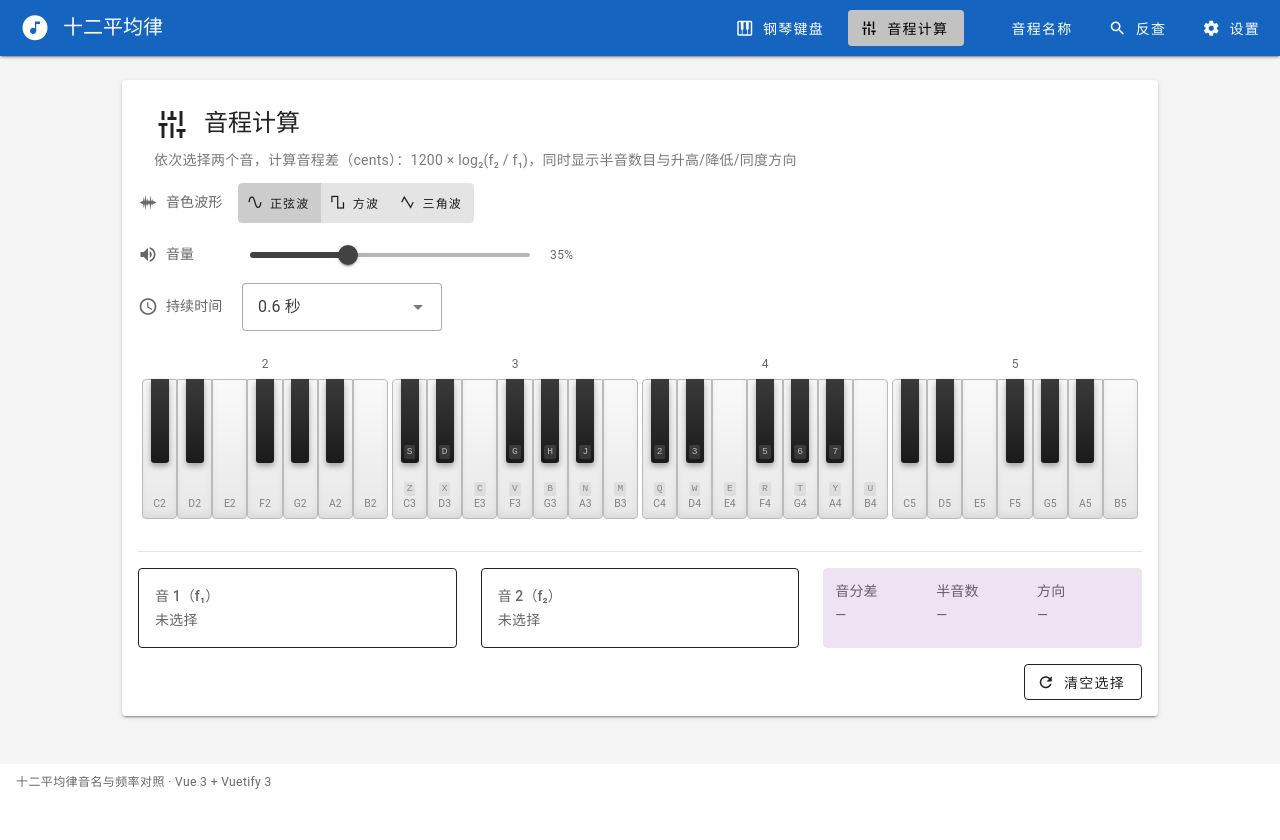
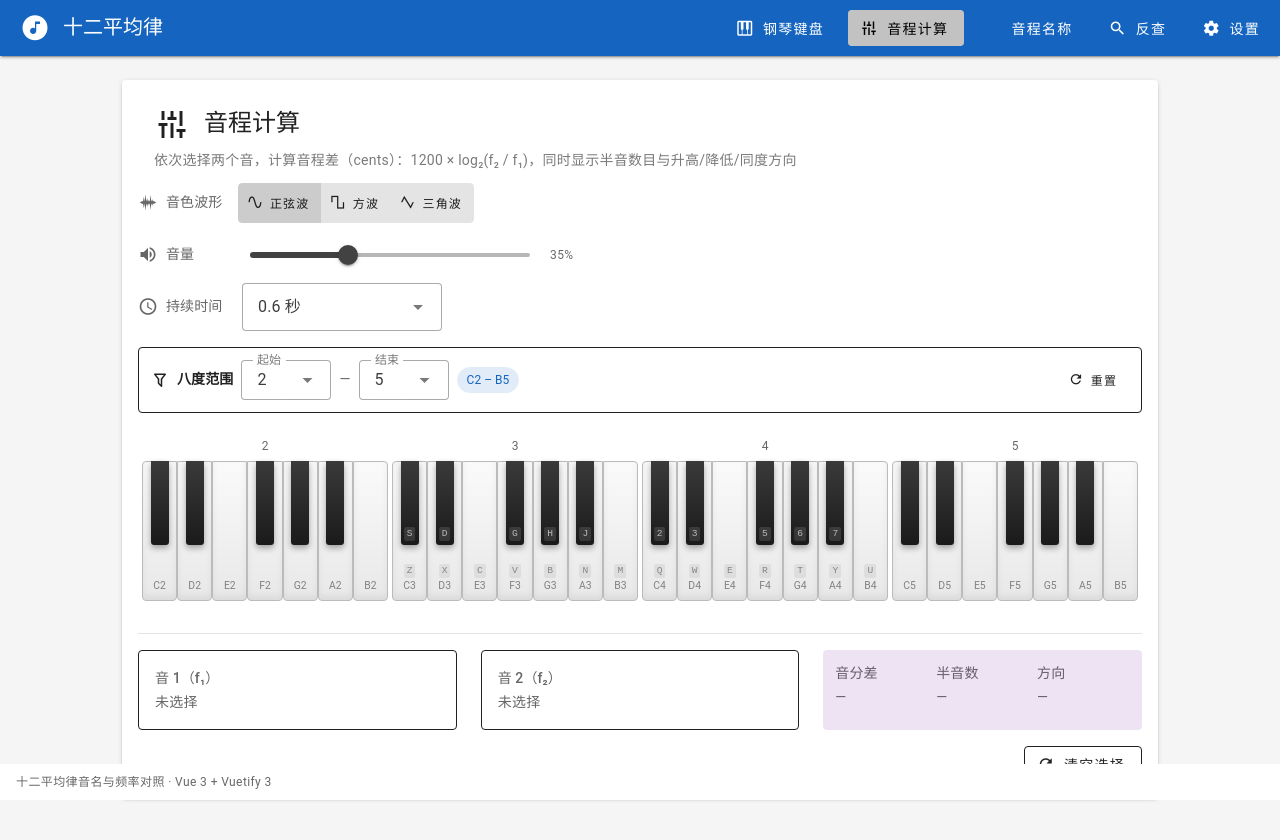
Before and after one commit to LcjGitHub/label-6125, a Vue app: page /interval in a window 1280 px wide. Shown: the top 840 px of the page. Before the commit the page ends 800 px from the top, so only its background shows below. Built offline with nearby package versions, Linux system fonts and the light colour scheme.

Commit message:
.913020344866380:776c4e868e8c792296f11f5bc38e7656_6a2bcbdd36d898ac98c46aa7.6a2bcbde36d898ac98c46aa9.6a2bcbde7db10e89f7558c75:Trae CN.T(2026/6/12 17:05:34)

```diff
--- a/src/components/PianoKeyboard.vue
+++ b/src/components/PianoKeyboard.vue
@@ -17,6 +17,8 @@ const props = defineProps<{
   compact?: boolean
   baseMidi?: number
   enableKeyboard?: boolean
+  startOctave?: number
+  endOctave?: number
 }>()
 
 const emit = defineEmits<{
@@ -24,7 +26,9 @@ const emit = defineEmits<{
   octaveChange: [baseMidi: number]
 }>()
 
-const octaves = computed(() => buildOctaveLayouts(props.notes))
+const octaves = computed(() =>
+  buildOctaveLayouts(props.notes, props.startOctave, props.endOctave),
+)
 
 const currentBaseMidi = computed(() => props.baseMidi ?? DEFAULT_BASE_MIDI)
 const shortcutLabels = computed(() => getShortcutLabels(currentBaseMidi.value))
--- a/src/stores/notes.ts
+++ b/src/stores/notes.ts
@@ -11,11 +11,16 @@ const DEFAULT_BASE_FREQUENCY = 440
 const DEFAULT_WAVEFORM: WaveformType = 'sine'
 const DEFAULT_VOLUME = 0.35
 const DEFAULT_DURATION = 0.6
+const DEFAULT_START_OCTAVE = 2
+const DEFAULT_END_OCTAVE = 5
 const WAVEFORM_STORAGE_KEY = 'waveform'
 const VOLUME_STORAGE_KEY = 'volume'
 const DURATION_STORAGE_KEY = 'duration'
+const START_OCTAVE_STORAGE_KEY = 'startOctave'
+const END_OCTAVE_STORAGE_KEY = 'endOctave'
 const VALID_WAVEFORMS: readonly WaveformType[] = ['sine', 'square', 'triangle']
 const VALID_DURATIONS: readonly number[] = [0.2, 0.4, 0.6, 1.0, 1.5, 2.0]
+const AVAILABLE_OCTAVES: readonly number[] = [2, 3, 4, 5]
 
 function isValidWaveform(value: unknown): value is WaveformType {
   return typeof value === 'string' && VALID_WAVEFORMS.includes(value as WaveformType)
@@ -44,6 +49,20 @@ function getStoredDuration(): number {
   return isValidDuration(stored) ? stored : DEFAULT_DURATION
 }
 
+function isValidOctave(value: unknown): value is number {
+  return typeof value === 'number' && AVAILABLE_OCTAVES.includes(value)
+}
+
+function getStoredStartOctave(): number {
+  const stored = getStorageItem<unknown>(START_OCTAVE_STORAGE_KEY, DEFAULT_START_OCTAVE)
+  return isValidOctave(stored) ? stored : DEFAULT_START_OCTAVE
+}
+
+function getStoredEndOctave(): number {
+  const stored = getStorageItem<unknown>(END_OCTAVE_STORAGE_KEY, DEFAULT_END_OCTAVE)
+  return isValidOctave(stored) ? stored : DEFAULT_END_OCTAVE
+}
+
 export const useNotesStore = defineStore('notes', () => {
   const baseFrequency = ref<number>(DEFAULT_BASE_FREQUENCY)
   const notes = ref<Note[]>(recalculateAllFrequencies(baseFrequency.value))
@@ -54,6 +73,8 @@ export const useNotesStore = defineStore('notes', () => {
   const waveform = ref<WaveformType>(getStoredWaveform())
   const volume = ref<number>(getStoredVolume())
   const duration = ref<number>(getStoredDuration())
+  const startOctave = ref<number>(getStoredStartOctave())
+  const endOctave = ref<number>(getStoredEndOctave())
 
   watch(waveform, (newWaveform) => {
     setStorageItem(WAVEFORM_STORAGE_KEY, newWaveform)
@@ -65,6 +86,20 @@ export const useNotesStore = defineStore('notes', () => {
 
   watch(duration, (newDuration) => {
     setStorageItem(DURATION_STORAGE_KEY, newDuration)
+  })
+
+  watch(startOctave, (newStartOctave) => {
+    setStorageItem(START_OCTAVE_STORAGE_KEY, newStartOctave)
+    if (endOctave.value < newStartOctave) {
+      endOctave.value = newStartOctave
+    }
+  })
+
+  watch(endOctave, (newEndOctave) => {
+    setStorageItem(END_OCTAVE_STORAGE_KEY, newEndOctave)
+    if (startOctave.value > newEndOctave) {
+      startOctave.value = newEndOctave
+    }
   })
 
   function updateNoteReferences() {
@@ -208,6 +243,34 @@ export const useNotesStore = defineStore('notes', () => {
     }
   }
 
+  /**
+   * 设置起始八度
+   * @param value 起始八度值
+   */
+  function setStartOctave(value: number) {
+    if (AVAILABLE_OCTAVES.includes(value)) {
+      startOctave.value = value
+    }
+  }
+
+  /**
+   * 设置结束八度
+   * @param value 结束八度值
+   */
+  function setEndOctave(value: number) {
+    if (AVAILABLE_OCTAVES.includes(value)) {
+      endOctave.value = value
+    }
+  }
+
+  /**
+   * 重置八度范围为默认值（全部四个八度）
+   */
+  function resetOctaveRange() {
+    startOctave.value = DEFAULT_START_OCTAVE
+    endOctave.value = DEFAULT_END_OCTAVE
+  }
+
   return {
     baseFrequency,
     notes,
@@ -222,7 +285,10 @@ export const useNotesStore = defineStore('notes', () => {
     waveform,
     volume,
     duration,
+    startOctave,
+    endOctave,
     validDurations: VALID_DURATIONS,
+    availableOctaves: AVAILABLE_OCTAVES,
     setActiveNote,
     selectIntervalNote,
     clearIntervalSelection,
@@ -234,5 +300,8 @@ export const useNotesStore = defineStore('notes', () => {
     setWaveform,
     setVolume,
     setDuration,
+    setStartOctave,
+    setEndOctave,
+    resetOctaveRange,
   }
 })
--- a/src/utils/keyboard.ts
+++ b/src/utils/keyboard.ts
@@ -31,12 +31,20 @@ function parsePitchClass(name: string): string {
 /**
  * 将 C2–B5 音名列表组织为钢琴键盘八度布局
  * @param notes 音名数据
+ * @param startOctave 起始八度（包含），默认不限制
+ * @param endOctave 结束八度（包含），默认不限制
  */
-export function buildOctaveLayouts(notes: Note[]): OctaveLayout[] {
+export function buildOctaveLayouts(
+  notes: Note[],
+  startOctave?: number,
+  endOctave?: number,
+): OctaveLayout[] {
   const byOctave = new Map<number, Note[]>()
 
   for (const note of notes) {
     const octave = parseOctave(note.name)
+    if (startOctave !== undefined && octave < startOctave) continue
+    if (endOctave !== undefined && octave > endOctave) continue
     const group = byOctave.get(octave) ?? []
     group.push(note)
     byOctave.set(octave, group)
--- a/src/views/IntervalView.vue
+++ b/src/views/IntervalView.vue
@@ -10,7 +10,7 @@ import { playTone } from '@/utils/audio'
 import { formatCents, formatSemitones, formatDirection } from '@/utils/interval'
 
 const notesStore = useNotesStore()
-const { notes, selectedNote1, selectedNote2, centsDifference, semitoneCount, intervalDirection, waveform, volume, duration } =
+const { notes, selectedNote1, selectedNote2, centsDifference, semitoneCount, intervalDirection, waveform, volume, duration, startOctave, endOctave, availableOctaves } =
   storeToRefs(notesStore)
 
 const selectedMidis = computed(() => {
@@ -49,9 +49,53 @@ async function handleKeyClick(note: Note) {
 
           <AudioSettings class="mb-4" />
 
+          <v-card variant="outlined" class="pa-3 mb-4">
+            <div class="d-flex align-center flex-wrap ga-2">
+              <v-icon size="18">
+                mdi-filter-outline
+              </v-icon>
+              <span class="text-subtitle-2 font-weight-bold">八度范围</span>
+              <v-select
+                v-model="startOctave"
+                :items="availableOctaves"
+                label="起始"
+                density="compact"
+                variant="outlined"
+                hide-details
+                style="max-width: 90px;"
+                @update:model-value="notesStore.setStartOctave($event)"
+              />
+              <span class="text-body-2 text-medium-emphasis">—</span>
+              <v-select
+                v-model="endOctave"
+                :items="availableOctaves"
+                label="结束"
+                density="compact"
+                variant="outlined"
+                hide-details
+                style="max-width: 90px;"
+                @update:model-value="notesStore.setEndOctave($event)"
+              />
+              <v-chip size="small" variant="tonal" color="primary">
+                C{{ startOctave }} – B{{ endOctave }}
+              </v-chip>
+              <v-spacer />
+              <v-btn
+                size="small"
+                variant="text"
+                prepend-icon="mdi-refresh"
+                @click="notesStore.resetOctaveRange()"
+              >
+                重置
+              </v-btn>
+            </div>
+          </v-card>
+
           <PianoKeyboard
             :notes="notes"
             :selected-midis="selectedMidis"
+            :start-octave="startOctave"
+            :end-octave="endOctave"
             @key-click="handleKeyClick"
           />
 
--- a/src/views/PianoView.vue
+++ b/src/views/PianoView.vue
@@ -18,7 +18,7 @@ import {
 
 const notesStore = useNotesStore()
 const noteHistoryStore = useNoteHistoryStore()
-const { notes, activeNote, waveform, volume, duration } = storeToRefs(notesStore)
+const { notes, activeNote, waveform, volume, duration, startOctave, endOctave, availableOctaves } = storeToRefs(notesStore)
 
 const baseMidi = ref(DEFAULT_BASE_MIDI)
 
@@ -179,11 +179,55 @@ const upperBlackKeys = upperKeys.filter(k => k.isBlack)
             </v-row>
           </v-card>
 
+          <v-card variant="outlined" class="pa-3 mb-3">
+            <div class="d-flex align-center flex-wrap ga-2">
+              <v-icon size="18">
+                mdi-filter-outline
+              </v-icon>
+              <span class="text-subtitle-2 font-weight-bold">八度范围</span>
+              <v-select
+                v-model="startOctave"
+                :items="availableOctaves"
+                label="起始"
+                density="compact"
+                variant="outlined"
+                hide-details
+                style="max-width: 90px;"
+                @update:model-value="notesStore.setStartOctave($event)"
+              />
+              <span class="text-body-2 text-medium-emphasis">—</span>
+              <v-select
+                v-model="endOctave"
+                :items="availableOctaves"
+                label="结束"
+                density="compact"
+                variant="outlined"
+                hide-details
+                style="max-width: 90px;"
+                @update:model-value="notesStore.setEndOctave($event)"
+              />
+              <v-chip size="small" variant="tonal" color="primary">
+                C{{ startOctave }} – B{{ endOctave }}
+              </v-chip>
+              <v-spacer />
+              <v-btn
+                size="small"
+                variant="text"
+                prepend-icon="mdi-refresh"
+                @click="notesStore.resetOctaveRange()"
+              >
+                重置
+              </v-btn>
+            </div>
+          </v-card>
+
           <PianoKeyboard
             :notes="notes"
             :active-midi="activeNote?.midi ?? null"
             :base-midi="baseMidi"
             :enable-keyboard="true"
+            :start-octave="startOctave"
+            :end-octave="endOctave"
             @key-click="handleKeyClick"
             @octave-change="handleOctaveChange"
           />
```
